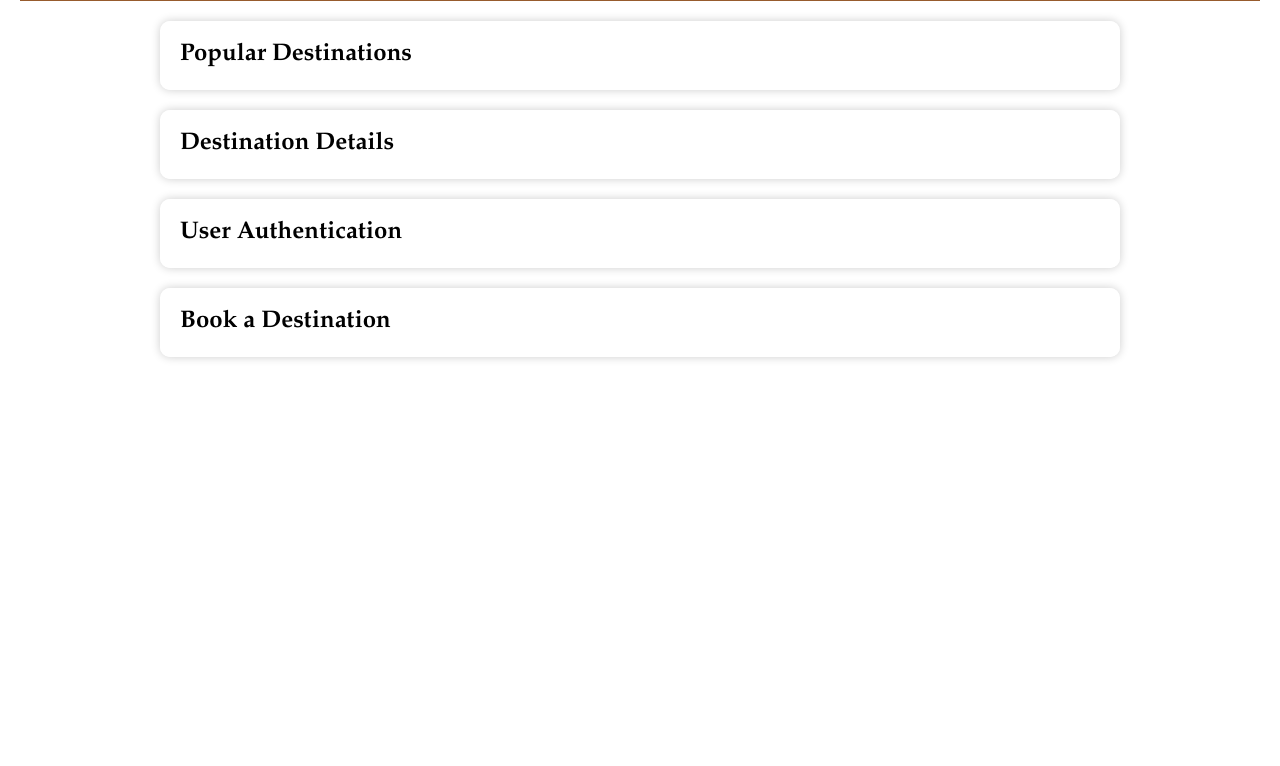
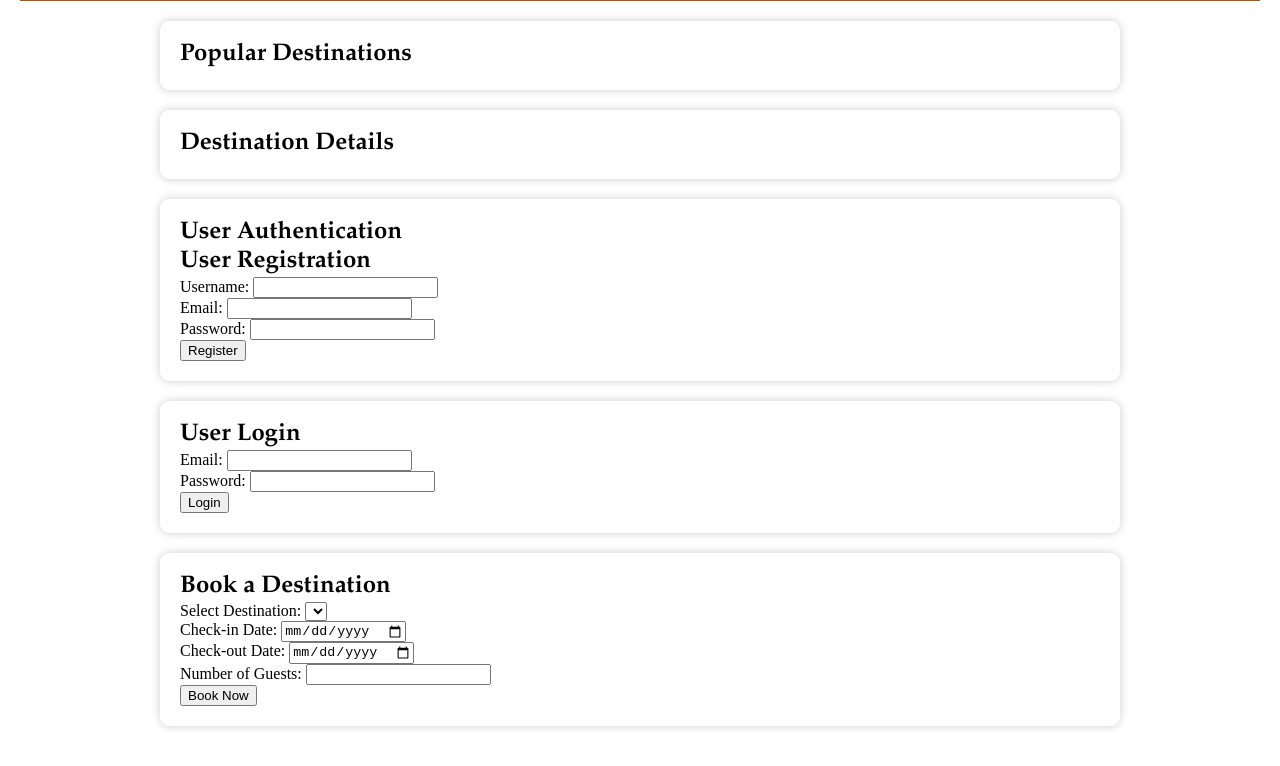
Before and after one commit to areignel/frontend-el-travels, a plain HTML site: page index.html in a window 1280 px wide. Shown: the part 97-863 px from the top of the page. Before the commit the page ends 800 px from the top, so only its background shows below. Drawn offline with Linux system fonts and the light colour scheme; no server answers.

Commit message:
Update index.html

```diff
--- a/index.html
+++ b/index.html
@@ -35,12 +35,56 @@
         <section class="user-auth">
             <h2>User Authentication</h2>
             <!-- Registration and login forms can be added here -->
+            <h2>User Registration</h2>
+            <form id="registration-form">
+                <label for="username">Username:</label>
+                <input type="text" id="username" name="username" required>
+                <br>
+                <label for="email">Email:</label>
+                <input type="email" id="email" name="email" required>
+                <br>
+                <label for="password">Password:</label>
+                <input type="password" id="password" name="password" required>
+                <br>
+                <button type="button" id="register-button">Register</button>
+            </form>
+        </section>
+
+         <!-- User Login -->
+        <section class="user-auth">
+            <h2>User Login</h2>
+            <form id="login-form">
+                <label for="login-email">Email:</label>
+                <input type="email" id="login-email" name="login-email" required>
+                <br>
+                <label for="login-password">Password:</label>
+                <input type="password" id="login-password" name="login-password" required>
+                <br>
+                <button type="button" id="login-button">Login</button>
+            </form>
         </section>
 
         <!-- Booking Form -->
         <section class="booking">
             <h2>Book a Destination</h2>
             <!-- Booking form can be added here -->
+            <form id="booking-form">
+        <label for="destination">Select Destination:</label>
+        <select id="destination" name="destination" required>
+            <!-- Populate the select options dynamically using JavaScript -->
+        </select>
+        <br>
+        <label for="check-in">Check-in Date:</label>
+        <input type="date" id="check-in" name="check-in" required>
+        <br>
+        <label for="check-out">Check-out Date:</label>
+        <input type="date" id="check-out" name="check-out" required>
+        <br>
+        <label for="guests">Number of Guests:</label>
+        <input type="number" id="guests" name="guests" min="1" required>
+        <br>
+        <button type="button" id="book-button">Book Now</button>
+    </form>
         </section>
     </main>
 
```
